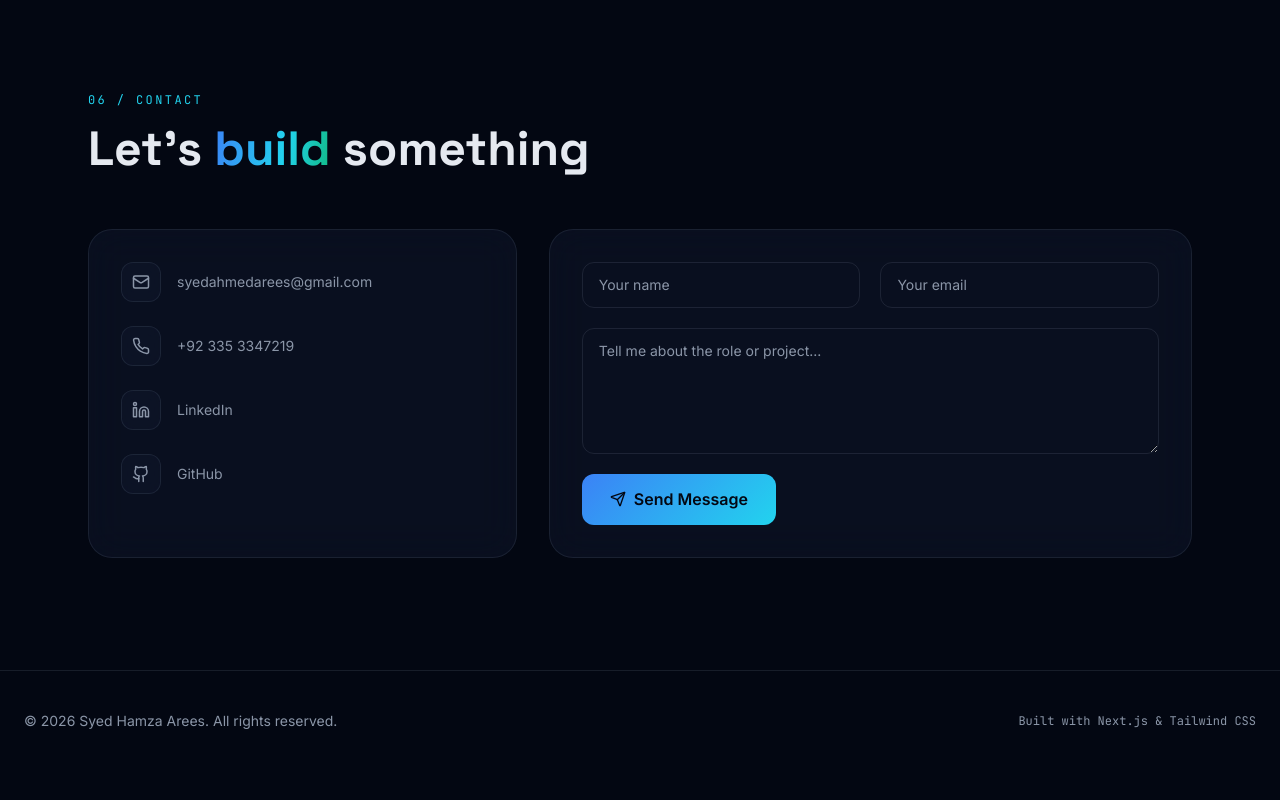
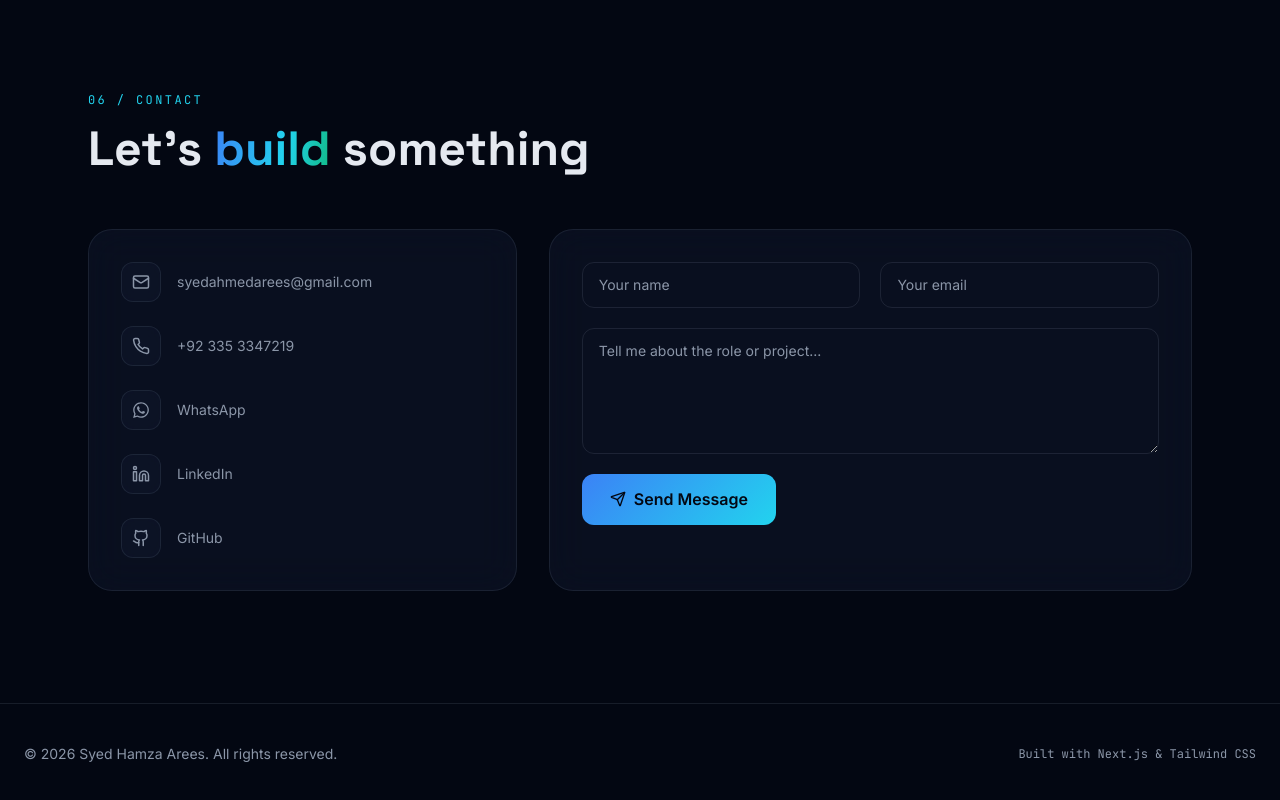
Before and after one commit to syedhamzaarees/hamza-portfolio, a Next.js app in the folder hamza-portfolio/: page / in a window 1280 px wide. Shown: the part 6401-7201 px from the top of the page. Before the commit the page ends 7172 px from the top, so only its background shows below. Built offline with nearby package versions, Linux system fonts and the light colour scheme.

Commit message:
Contact.tsx

```diff
--- a/hamza-portfolio/src/components/Contact.tsx
+++ b/hamza-portfolio/src/components/Contact.tsx
@@ -4,6 +4,7 @@ import { useState } from "react";
 import { motion } from "framer-motion";
 import emailjs from "@emailjs/browser";
 import { Mail, Phone, Linkedin, Github, Send, Check, Loader2 } from "lucide-react";
+import { FaWhatsapp } from "react-icons/fa";
 import { personalInfo } from "@/data/portfolio";
 
 const EMAILJS_SERVICE_ID = "service_nb351rf";
@@ -13,6 +14,7 @@ const EMAILJS_PUBLIC_KEY = "YESmgTh6HUFG7Rd4u";
 const contactLinks = [
   { icon: Mail, label: personalInfo.email, href: `mailto:${personalInfo.email}` },
   { icon: Phone, label: personalInfo.phone, href: `tel:${personalInfo.phone.replace(/\s/g, "")}` },
+  { icon: FaWhatsapp, label: "WhatsApp", href: personalInfo.whatsapp },
   { icon: Linkedin, label: "LinkedIn", href: personalInfo.linkedin },
   { icon: Github, label: "GitHub", href: personalInfo.github },
 ];
@@ -132,4 +134,4 @@ export default function Contact() {
       </div>
     </section>
   );
-}
+   }
```
